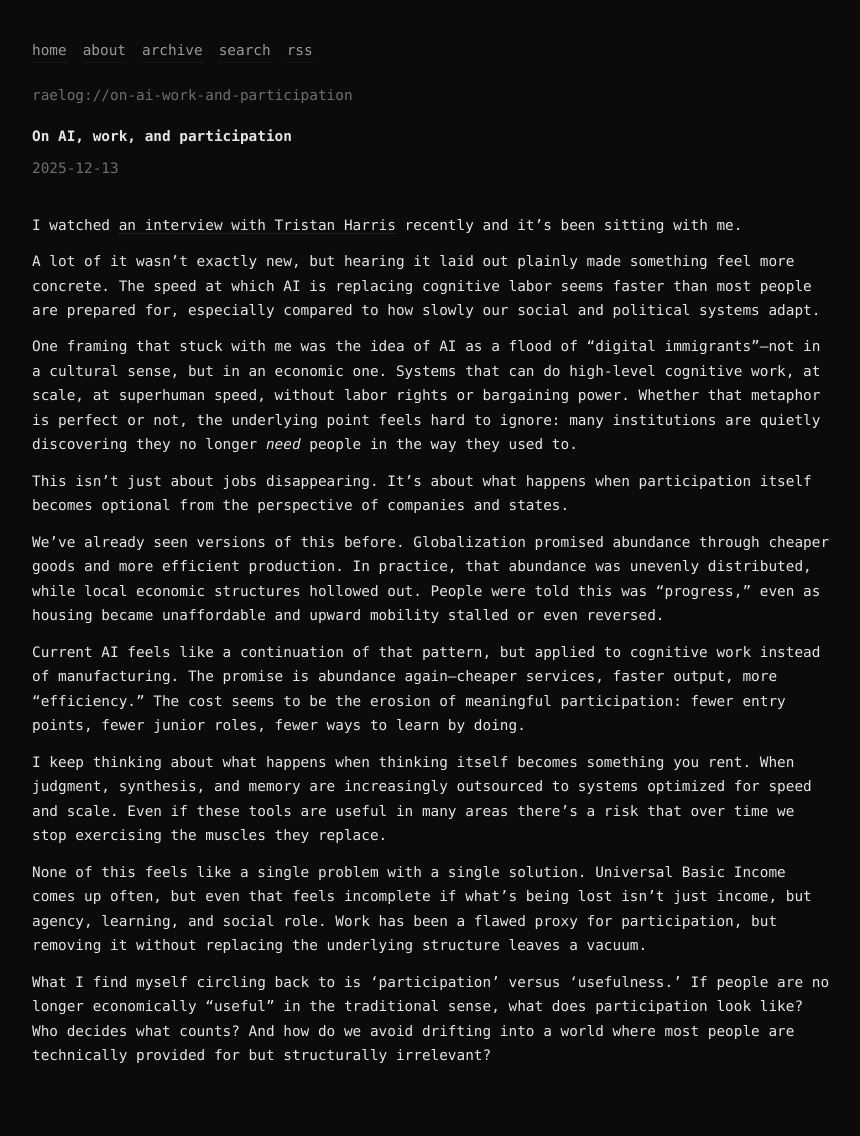
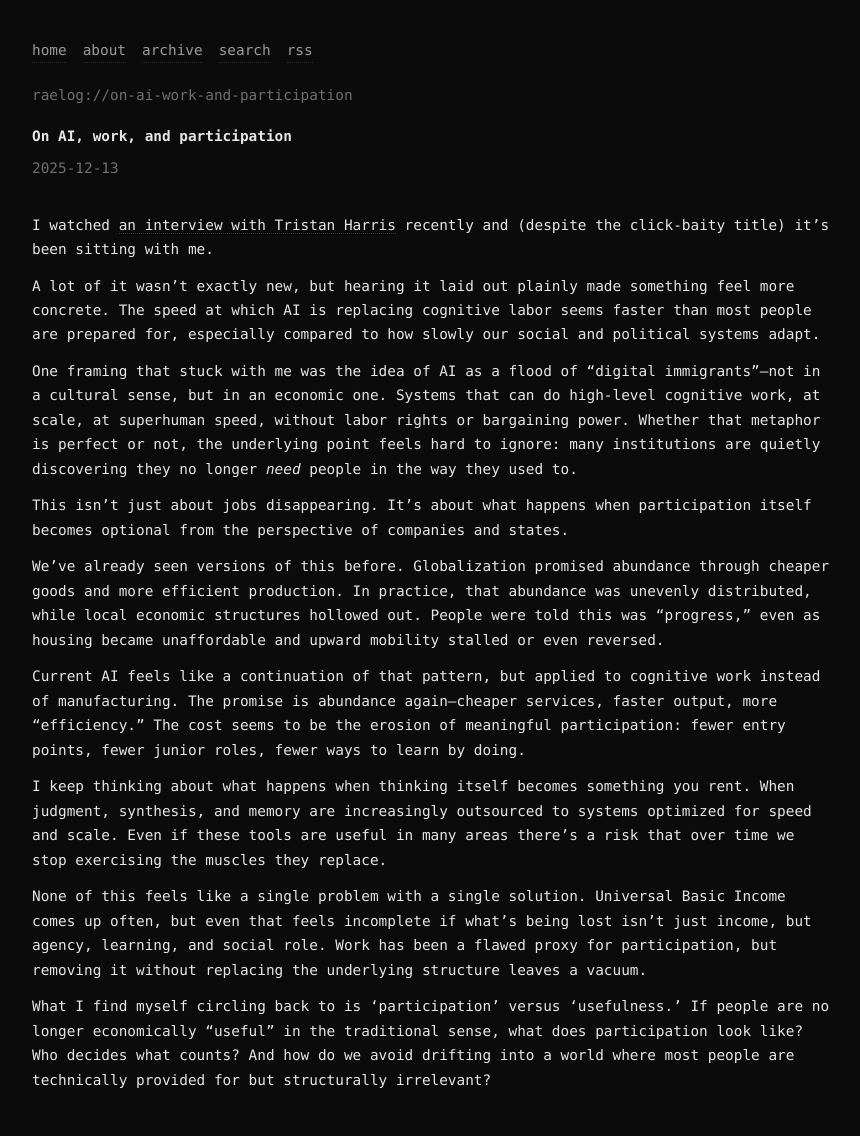
Before and after one commit to raelovejoy/raelog, a Jekyll site: the page built from _posts/2025-12-13-on-ai-work-and-participation.md, in a window 1280 px wide. Shown: the whole page, without its empty margins (208-1068 px from the left). Built offline with Jekyll 4.4.1, drawn with Linux system fonts in a browser that asks for light colours; before the commit the page ends 1112 px from its top, so only the background shows below that.

Commit message:
Update 2025-12-13-on-ai-work-and-participation.md

```diff
--- a/_posts/2025-12-13-on-ai-work-and-participation.md
+++ b/_posts/2025-12-13-on-ai-work-and-participation.md
@@ -3,7 +3,7 @@ layout: post
 title: "On AI, work, and participation"
 ---
 
-I watched [an interview with Tristan Harris](https://www.youtube.com/watch?v=x4ZY25OU4Ys) recently and it’s been sitting with me.
+I watched [an interview with Tristan Harris](https://www.youtube.com/watch?v=x4ZY25OU4Ys) recently and (despite the click-baity title) it’s been sitting with me.
 
 A lot of it wasn't exactly new, but hearing it laid out plainly made something feel more concrete. The speed at which AI is replacing cognitive labor seems faster than most people are prepared for, especially compared to how slowly our social and political systems adapt.
 
```
